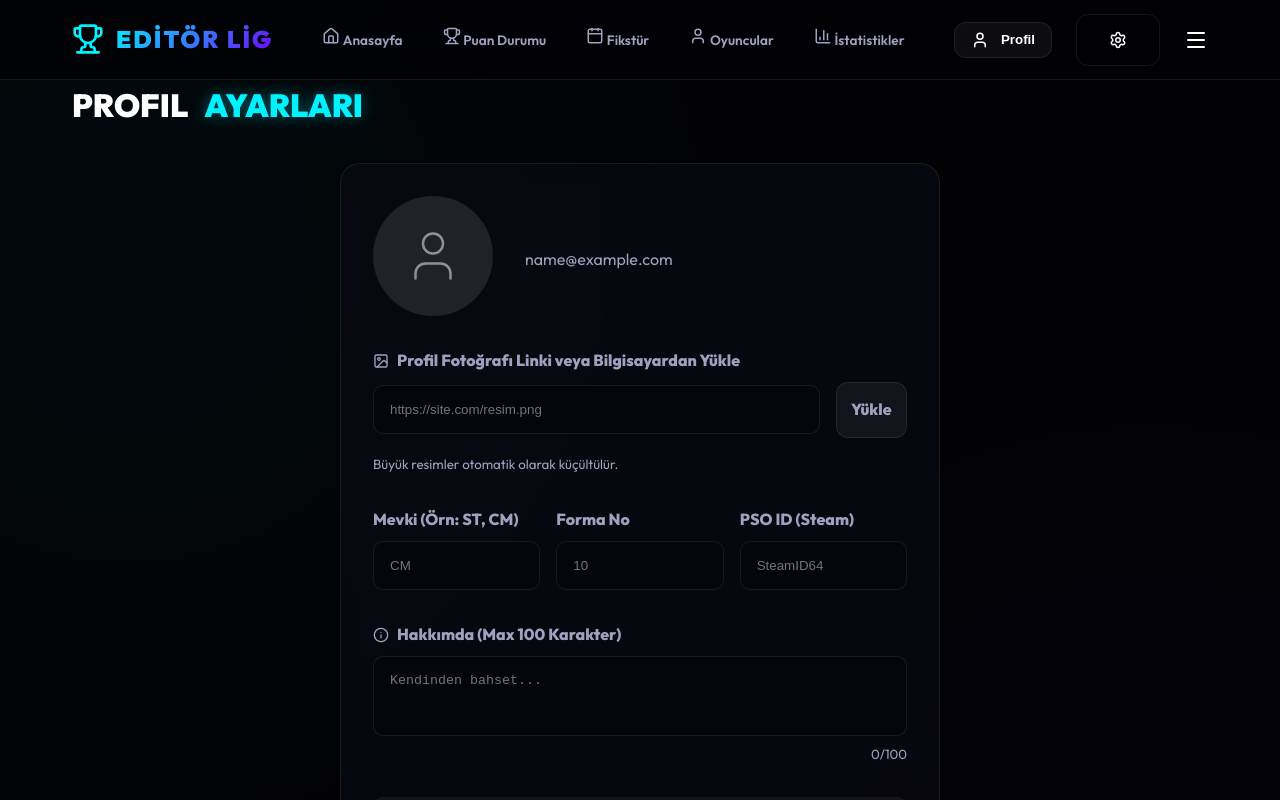
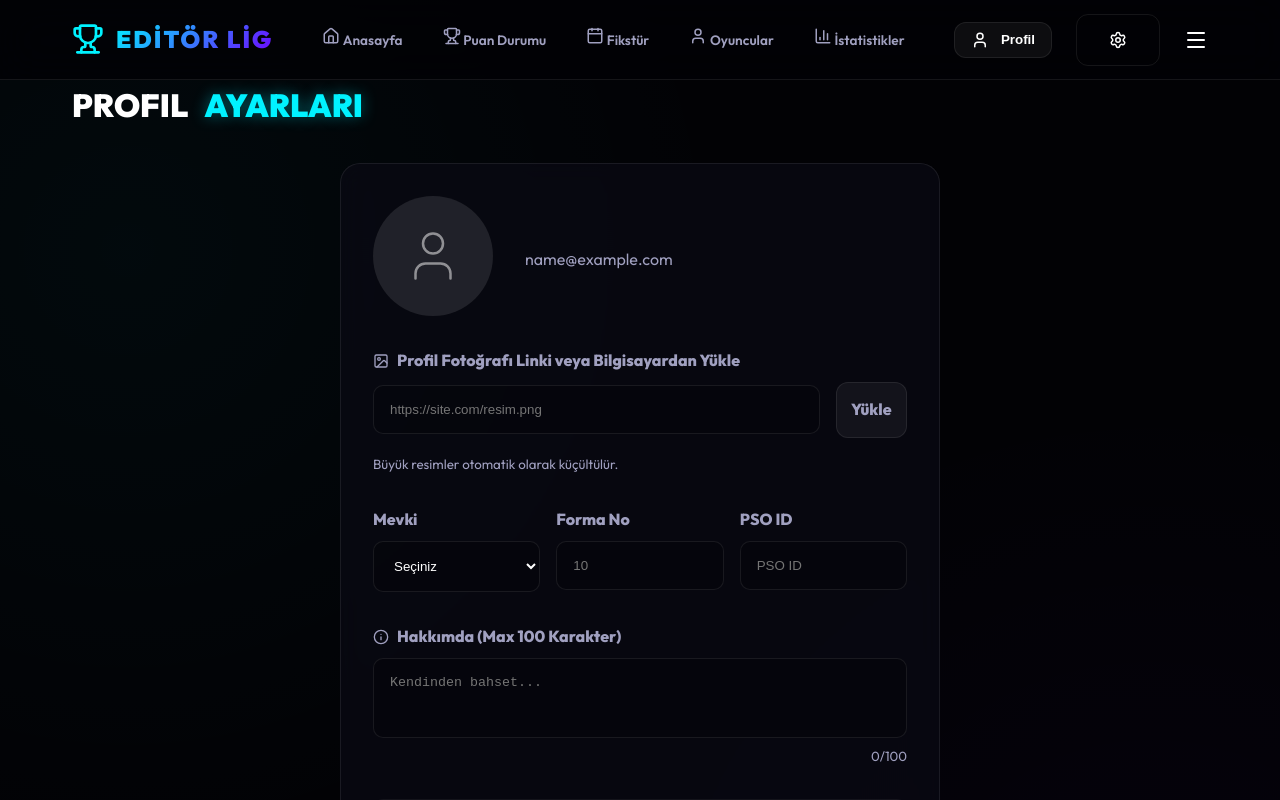
Before and after one commit to zeustrabzon61-collab/editor-lig-site, a React (Vite) app: page /settings in a window 1280 px wide. Shown: the top 800 px of the page. Built offline with nearby package versions, Linux system fonts and the light colour scheme; sample sign-in values are in the browser's storage.

Commit message:
Add files via upload

```diff
--- a/src/pages/Settings.jsx
+++ b/src/pages/Settings.jsx
@@ -46,34 +46,8 @@ const Settings = () => {
     const file = e.target.files[0];
     if (file) {
       const reader = new FileReader();
-      reader.onload = (event) => {
-        const img = new Image();
-        img.onload = () => {
-          const canvas = document.createElement('canvas');
-          const MAX_WIDTH = 250;
-          const MAX_HEIGHT = 250;
-          let width = img.width;
-          let height = img.height;
-
-          if (width > height) {
-            if (width > MAX_WIDTH) {
-              height *= MAX_WIDTH / width;
-              width = MAX_WIDTH;
-            }
-          } else {
-            if (height > MAX_HEIGHT) {
-              width *= MAX_HEIGHT / height;
-              height = MAX_HEIGHT;
-            }
-          }
-          canvas.width = width;
-          canvas.height = height;
-          const ctx = canvas.getContext('2d');
-          ctx.drawImage(img, 0, 0, width, height);
-
-          setAvatar(canvas.toDataURL('image/jpeg', 0.8));
-        };
-        img.src = event.target.result;
+      reader.onloadend = () => {
+        setAvatar(reader.result);
       };
       reader.readAsDataURL(file);
     }
@@ -121,15 +95,20 @@ const Settings = () => {
 
         <div style={{ display: 'grid', gridTemplateColumns: '1fr 1fr 1fr', gap: '1rem' }}>
           <div className="input-group-vertical">
-            <label>Mevki (Örn: ST, CM)</label>
-            <input
-              type="text"
-              placeholder="CM"
-              maxLength="3"
+            <label>Mevki</label>
+            <select
               value={position}
-              onChange={e => setPosition(e.target.value.toUpperCase())}
-              style={{ width: '100%', background: 'rgba(0,0,0,0.2)', border: '1px solid var(--glass-border)', padding: '1rem', color: 'white', borderRadius: '10px' }}
-            />
+              onChange={e => setPosition(e.target.value)}
+              style={{ width: '100%', background: 'rgba(0,0,0,0.2)', border: '1px solid var(--glass-border)', padding: '1rem', color: 'white', borderRadius: '10px', cursor: 'pointer' }}
+            >
+              <option value="" style={{ color: 'black' }}>Seçiniz</option>
+              <option value="GK" style={{ color: 'black' }}>GK</option>
+              <option value="LB" style={{ color: 'black' }}>LB</option>
+              <option value="RB" style={{ color: 'black' }}>RB</option>
+              <option value="CM" style={{ color: 'black' }}>CM</option>
+              <option value="LW" style={{ color: 'black' }}>LW</option>
+              <option value="RW" style={{ color: 'black' }}>RW</option>
+            </select>
           </div>
           <div className="input-group-vertical">
             <label>Forma No</label>
@@ -138,15 +117,20 @@ const Settings = () => {
               placeholder="10"
               min="1" max="99"
               value={jerseyNumber}
-              onChange={e => setJerseyNumber(e.target.value)}
+              onChange={e => {
+                const val = parseInt(e.target.value);
+                if (!e.target.value || (val >= 1 && val <= 99)) {
+                  setJerseyNumber(e.target.value);
+                }
+              }}
               style={{ width: '100%', background: 'rgba(0,0,0,0.2)', border: '1px solid var(--glass-border)', padding: '1rem', color: 'white', borderRadius: '10px' }}
             />
           </div>
           <div className="input-group-vertical">
-            <label>PSO ID (Steam)</label>
+            <label>PSO ID</label>
             <input
               type="text"
-              placeholder="SteamID64"
+              placeholder="PSO ID"
               value={psoId}
               onChange={e => setPsoId(e.target.value)}
               style={{ width: '100%', background: 'rgba(0,0,0,0.2)', border: '1px solid var(--glass-border)', padding: '1rem', color: 'white', borderRadius: '10px' }}
```
